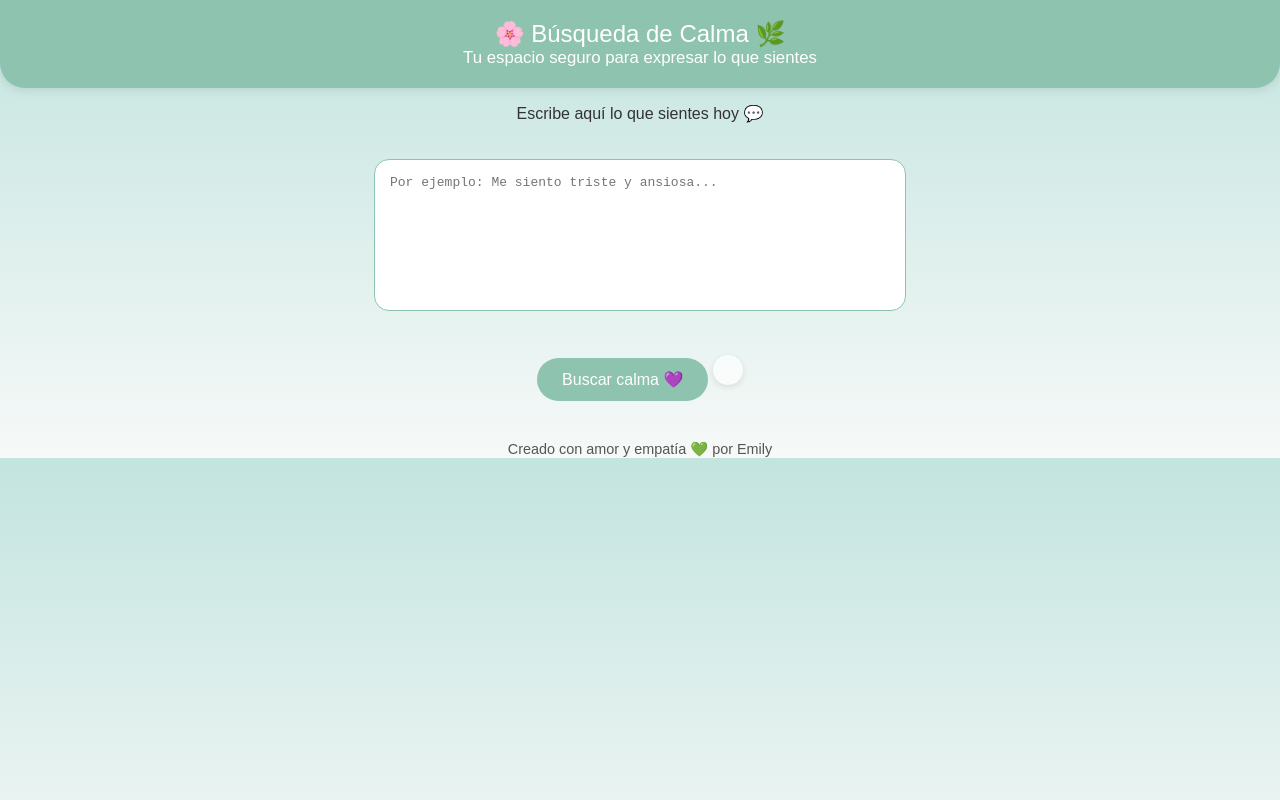
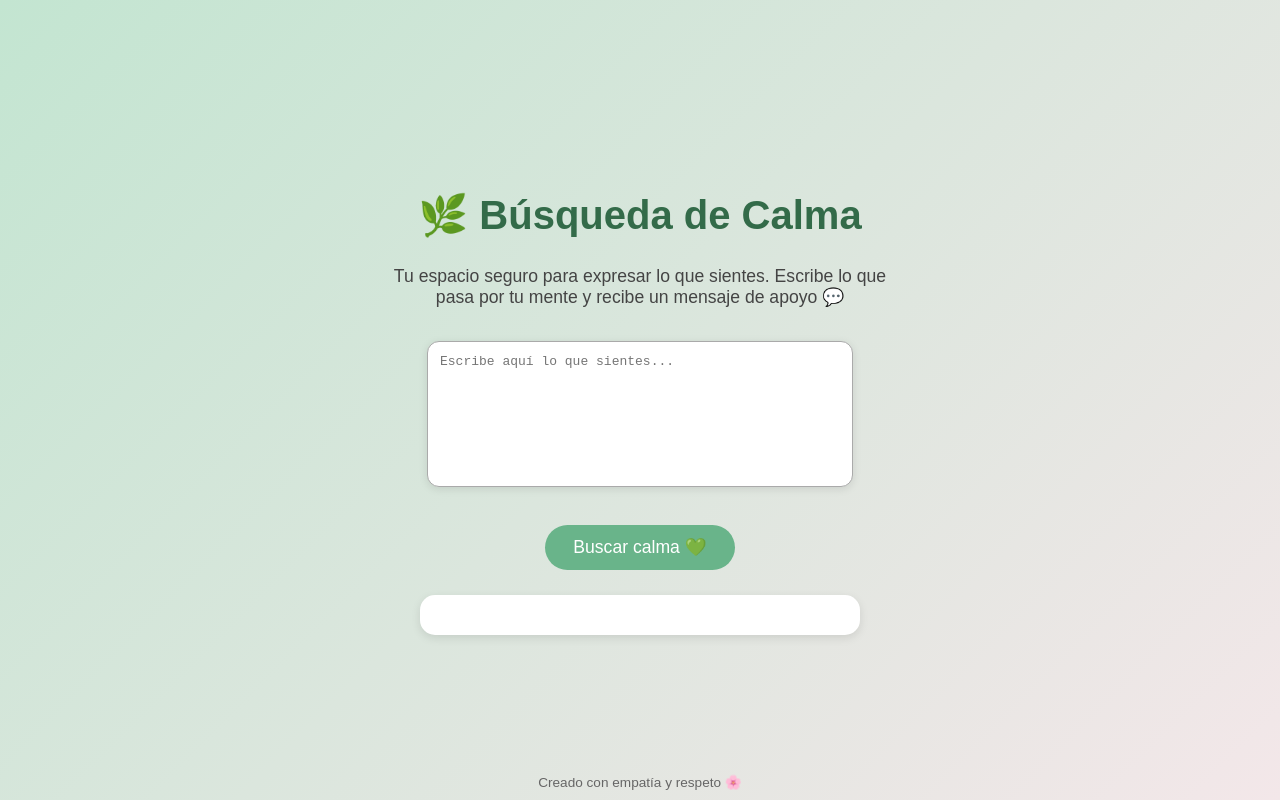
Before and after one commit to bellavargas1505-bot/Calm-Quest-, a plain HTML site: page index.html in a window 1280 px wide. Drawn offline with Linux system fonts and the light colour scheme.

Commit message:
🌿 Versión completa con respuestas empáticas y diseño bonito

```diff
--- a/index.html
+++ b/index.html
@@ -7,97 +7,105 @@
   <style>
     body {
       font-family: "Poppins", sans-serif;
-      background: linear-gradient(180deg, #c3e4df, #f6f9f8);
+      background: linear-gradient(135deg, #c3e5d1, #f3e7e9);
       color: #333;
+      display: flex;
+      flex-direction: column;
+      align-items: center;
+      justify-content: center;
+      height: 100vh;
       margin: 0;
-      padding: 0;
       text-align: center;
     }
-
-    header {
-      background-color: #8ec3b0;
-      color: white;
-      padding: 20px;
-      border-radius: 0 0 25px 25px;
-      font-size: 1.5em;
-      box-shadow: 0 2px 10px rgba(0,0,0,0.1);
+    h1 {
+      font-size: 2.5em;
+      color: #336b49;
+      margin-bottom: 10px;
     }
-
+    p {
+      color: #444;
+      max-width: 500px;
+      font-size: 1.1em;
+    }
     textarea {
       width: 80%;
-      max-width: 500px;
+      max-width: 400px;
       height: 120px;
-      margin: 20px 0;
-      padding: 15px;
-      border-radius: 15px;
-      border: 1px solid #8ec3b0;
+      border-radius: 12px;
+      border: 1px solid #aaa;
+      padding: 12px;
       font-size: 1em;
+      margin-top: 15px;
       resize: none;
-      outline: none;
+      box-shadow: 0 2px 8px rgba(0, 0, 0, 0.1);
     }
-
     button {
-      background-color: #8ec3b0;
+      background-color: #69b48a;
       color: white;
       border: none;
-      padding: 12px 25px;
       border-radius: 25px;
-      font-size: 1em;
+      padding: 12px 28px;
+      font-size: 1.1em;
       cursor: pointer;
+      margin-top: 20px;
       transition: 0.3s;
     }
-
     button:hover {
-      background-color: #74b49b;
+      background-color: #4d966d;
     }
-
-    .response {
-      margin-top: 20px;
+    #response {
+      margin-top: 25px;
+      background: #fff;
+      border-radius: 15px;
+      padding: 20px;
+      width: 80%;
+      max-width: 400px;
+      box-shadow: 0 3px 10px rgba(0, 0, 0, 0.1);
       font-size: 1.1em;
-      background-color: #ffffffaa;
-      border-radius: 15px;
-      display: inline-block;
-      padding: 15px;
-      max-width: 80%;
-      box-shadow: 0 2px 6px rgba(0,0,0,0.1);
+      color: #333;
+      line-height: 1.5;
     }
-
     footer {
-      margin-top: 40px;
-      font-size: 0.9em;
-      color: #555;
+      position: absolute;
+      bottom: 10px;
+      font-size: 0.85em;
+      color: #666;
     }
   </style>
 </head>
+<body>
+  <h1>🌿 Búsqueda de Calma</h1>
+  <p>Tu espacio seguro para expresar lo que sientes. Escribe lo que pasa por tu mente y recibe un mensaje de apoyo 💬</p>
 
-<body>
-  <header>
-    🌸 Búsqueda de Calma 🌿
-    <div style="font-size:0.7em;">Tu espacio seguro para expresar lo que sientes</div>
-  </header>
+  <textarea id="feeling" placeholder="Escribe aquí lo que sientes..."></textarea>
+  <br />
+  <button onclick="buscarCalma()">Buscar calma 💚</button>
 
-  <main>
-    <p>Escribe aquí lo que sientes hoy 💬</p>
-    <textarea id="feeling" placeholder="Por ejemplo: Me siento triste y ansiosa..."></textarea><br />
-    <button onclick="buscarCalma()">Buscar calma 💜</button>
-    <div id="response" class="response"></div>
-  </main>
+  <div id="response"></div>
 
-  <footer>Creado con amor y empatía 💚 por Emily</footer>
+  <footer>Creado con empatía y respeto 🌸</footer>
 
   <script>
-    const respuestas = [
-      "Respira profundo 🌬, a veces detenerse un momento ya es avanzar.",
-      "Recuerda: lo que sientes es válido 💜 y está bien no estar bien.",
-      "Eres más fuerte de lo que crees 🌻. Todo mejora con el tiempo.",
-      "Hablar de lo que sientes ya es un gran paso 💬✨",
-      "No estás sola, hay personas que te quieren y desean verte bien 🌷",
-      "Hoy es un buen día para cuidar de ti 🕊",
-      "Tómate un momento para respirar y agradecer lo que sí tienes 💚"
+    const respuestasEmpaticas = [
+      "Siento mucho que te sientas así 💜. A veces la vida puede sentirse muy pesada, y es normal que eso te duela. Tómate un momento para respirar profundo, beber agua, y recordar que pedir ayuda o hablar con alguien de confianza puede aliviar un poco ese peso. No estás sola 🌿.",
+      "Lo que estás sintiendo es válido 🌸. No tienes que ocultarlo ni forzarte a estar bien. A veces solo necesitamos permitirnos sentir, y paso a paso volver a conectar con lo que nos da calma. Si puedes, haz algo pequeño por ti hoy: salir a caminar, escribir lo que te duele, o simplemente descansar 💚.",
+      "Gracias por compartir lo que sientes 💬. A veces expresar el dolor ya es el primer paso para sanar. Recuerda que pedir apoyo profesional es una muestra de fortaleza, no de debilidad. Tú mereces sentirte en paz y poco a poco lo vas a lograr 🌷.",
+      "Sé que puede ser difícil seguir cuando todo parece nublado 💭. Intenta recordar que ningún sentimiento es eterno. Busca una pequeña cosa que te traiga alivio hoy — escuchar música suave, mirar el cielo, hablar con alguien que te escuche sin juzgar. Cada paso, por pequeño que sea, cuenta 🌤.",
+      "Te mando un abrazo virtual 🤍. Es normal sentirse cansado o sin motivos a veces. No necesitas tener todas las respuestas hoy, solo darte permiso para descansar y sanar. Tu vida tiene valor, y tu historia todavía está escribiéndose con esperanza 🌈.",
+      "Está bien no tener fuerzas todo el tiempo 💫. Tu cuerpo y tu mente están pidiendo una pausa, no un final. A veces cuidarte significa simplemente aceptar que hoy necesitas calma. Habla con alguien que te escuche — eso puede marcar la diferencia 🌻.",
+      "Eres una persona valiente por escribir lo que sientes 🌿. A veces, ponerlo en palabras ya es una forma de sanar. Si sientes que la tristeza se vuelve muy grande, busca ayuda profesional; mereces apoyo y acompañamiento. No estás sola 💜."
+    ];
+
+    const respuestasPositivas = [
+      "Qué bonito que compartas eso 🌞. Reconocer tus emociones y expresarlas es una señal de crecimiento.",
+      "Me alegra leer eso 💚. Sigue cuidando de ti y celebrando los pequeños logros, porque cuentan mucho.",
+      "Cada paso hacia el bienestar es importante 🌱. Agradece tus avances y date crédito por seguir adelante.",
+      "Qué bien que te sientas así 🌷. Continúa escuchándote y haciendo lo que te ayuda a estar en paz.",
+      "Tu energía positiva inspira 🌟. Sigue nutriendo tu mente y tu corazón con calma y gratitud."
     ];
 
     function buscarCalma() {
-      const texto = document.getElementById("feeling").value.trim();
+      const texto = document.getElementById("feeling").value.toLowerCase().trim();
       const respuestaDiv = document.getElementById("response");
 
       if (texto === "") {
@@ -105,8 +113,23 @@
         return;
       }
 
-      // Escoge una respuesta aleatoria
-      const respuesta = respuestas[Math.floor(Math.random() * respuestas.length)];
+      const palabrasTristes = ["triste", "mal", "solo", "vacío", "llorar", "miedo", "ansiedad", "depresión", "morir", "motivos", "cansado"];
+      let tipo = "positivo";
+
+      for (let palabra of palabrasTristes) {
+        if (texto.includes(palabra)) {
+          tipo = "empatico";
+          break;
+        }
+      }
+
+      let respuesta;
+      if (tipo === "empatico") {
+        respuesta = respuestasEmpaticas[Math.floor(Math.random() * respuestasEmpaticas.length)];
+      } else {
+        respuesta = respuestasPositivas[Math.floor(Math.random() * respuestasPositivas.length)];
+      }
+
       respuestaDiv.innerHTML = respuesta;
     }
   </script>
```
